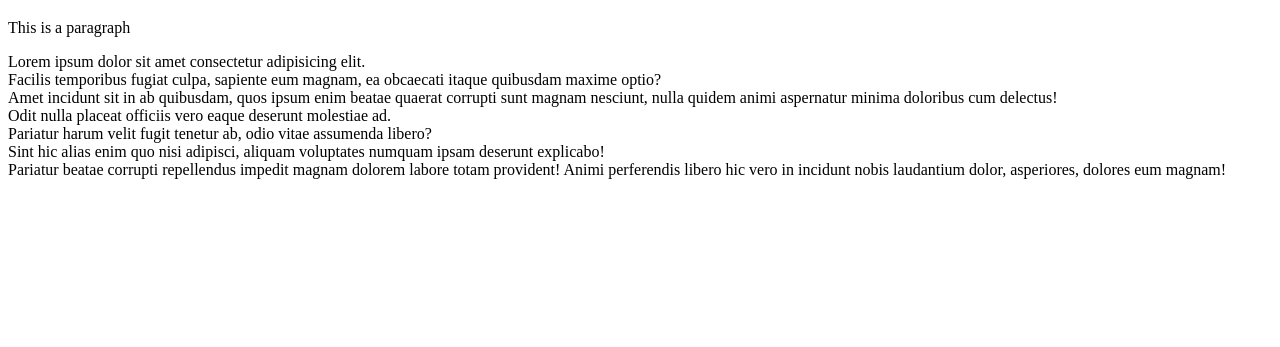
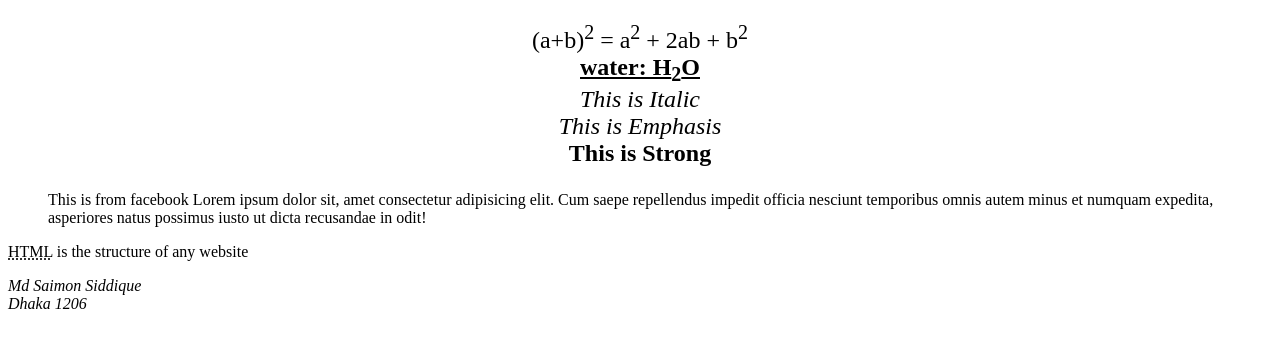
Before and after one commit to Saimon5546/DataScience, a plain HTML site: page 1.HTML/index.html in a window 1280 px wide. Shown: the part 61-408 px from the top of the page. Drawn offline with Linux system fonts and the light colour scheme.

Commit message:
1.9 video learning

```diff
--- a/1.HTML/index.html
+++ b/1.HTML/index.html
@@ -15,18 +15,33 @@
             আমি তোমায় ভালোবাসি'
     </pre> -->
 
-    <p>This is a paragraph</p>
-    <p style="color: black;">Lorem ipsum dolor sit amet consectetur adipisicing elit.<br> Facilis temporibus fugiat
-        culpa, sapiente eum magnam, ea obcaecati itaque quibusdam maxime optio?<br> Amet incidunt sit in ab quibusdam,
-        quos
-        ipsum enim beatae quaerat corrupti sunt magnam nesciunt, nulla quidem animi aspernatur minima doloribus cum
-        delectus!<br> Odit nulla
-        placeat officiis vero eaque deserunt molestiae ad.<br> Pariatur harum velit fugit tenetur ab, odio vitae
-        assumenda libero?<br>
-        Sint hic alias enim quo nisi adipisci, aliquam voluptates numquam ipsam deserunt explicabo!<br> Pariatur beatae
-        corrupti repellendus impedit magnam dolorem labore totam provident! Animi perferendis libero hic vero in
-        incidunt nobis laudantium dolor, asperiores, dolores eum magnam!
+    <!--<p>This is a paragraph</p>-->
+    <p style="color: black; text-align: center; font-size: 24px;">
+        (a+b)<sup>2</sup> = a<sup>2</sup> + 2ab + b<sup>2</sup><br>
+        <b><u>water: H<sub>2</sub>O</u></b><br>
+        <i>This is Italic</i><br>
+        <em>This is Emphasis</em><br>
+        <strong>This is Strong</strong>
     </p>
+
+    <!-- Quotation Mark -->
+    <blockquote cite="facebook.com">
+        This is from facebook Lorem ipsum dolor sit, amet consectetur adipisicing elit. Cum saepe repellendus impedit
+        officia nesciunt temporibus omnis autem minus et numquam expedita, asperiores natus possimus iusto ut dicta
+        recusandae in odit!
+    </blockquote>
+
+    <!-- Abbribiation -->
+    <p>
+        <abbr title="Hyper Text Mark Language">HTML</abbr> is the structure of any website
+    </p>
+
+    <!-- Adress Tag to show adress -->
+    <address>
+        Md Saimon Siddique<br>
+        Dhaka 1206
+    </address>
+
     <!-- <p>New paragraph</p> -->
 
 
```
